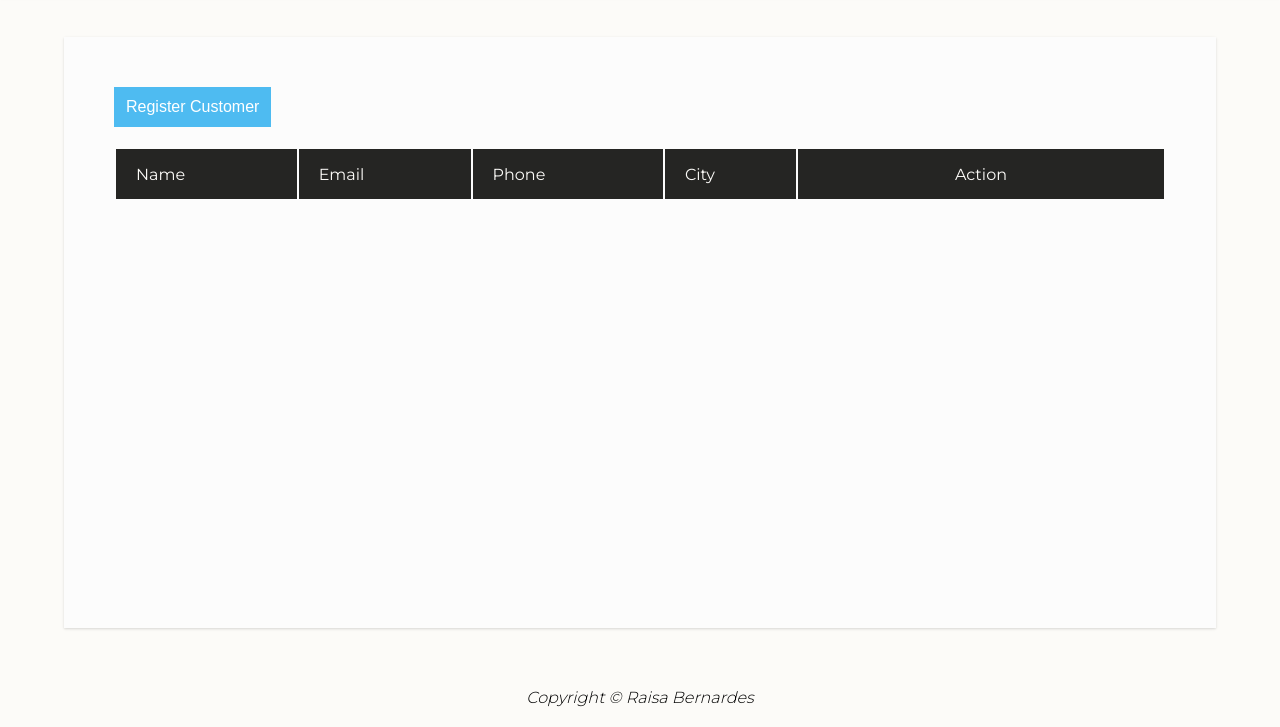
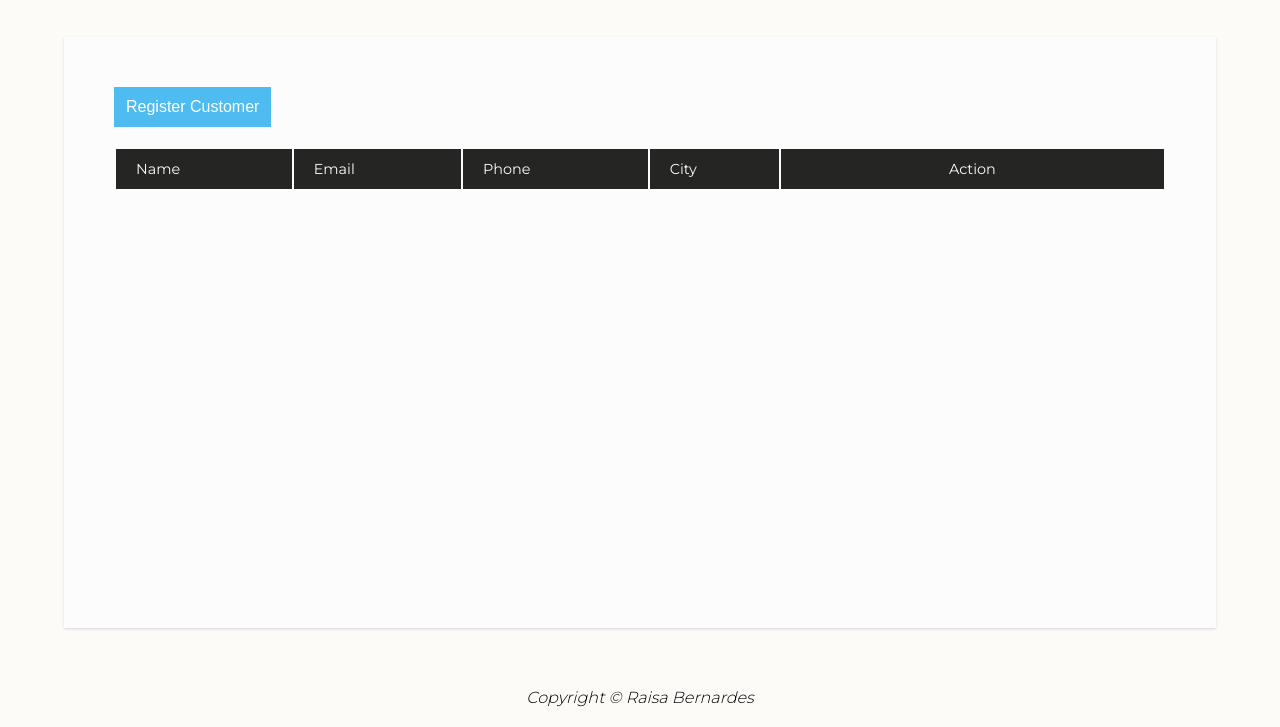
Before and after one commit to RaisaBernardes/customer-base-system, a plain HTML site: page index.html in a window 1280 px wide. Shown: the part 73-800 px from the top of the page. Drawn offline with Linux system fonts and the light colour scheme.

Commit message:
last commit - design changes

```diff
--- a/css/records.css
+++ b/css/records.css
@@ -5,10 +5,10 @@
 }
 
 .records th{
-    height: 50px;
+    height: 40px;
     background-color: var(--primary-color);
     padding-left: 20px;
-    font-size: 1rem;
+    font-size: .9rem;
     color: var(--secondary-color);
     font-family: 'Montserrat', sans-serif;
     font-weight: 400;
```
